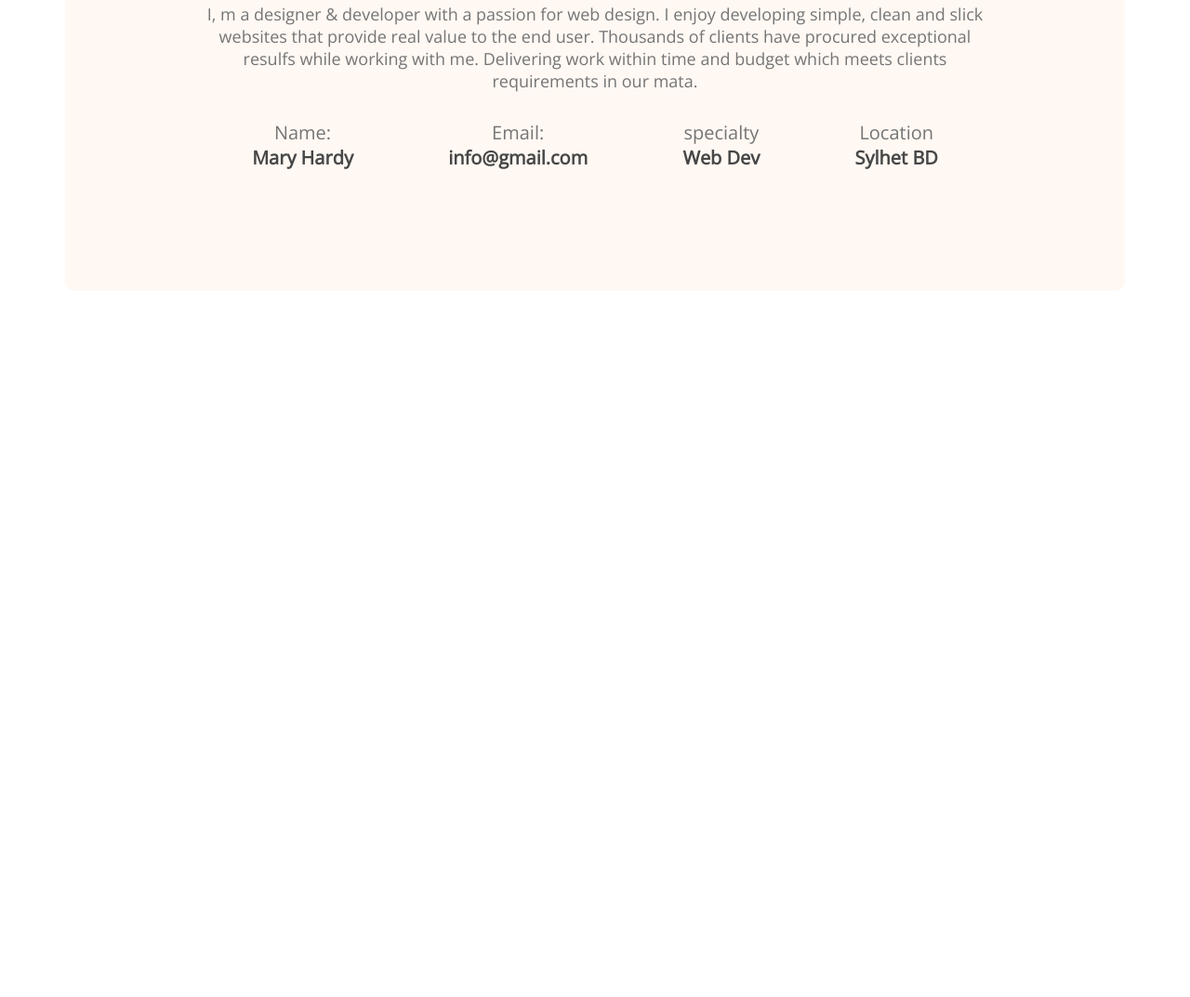
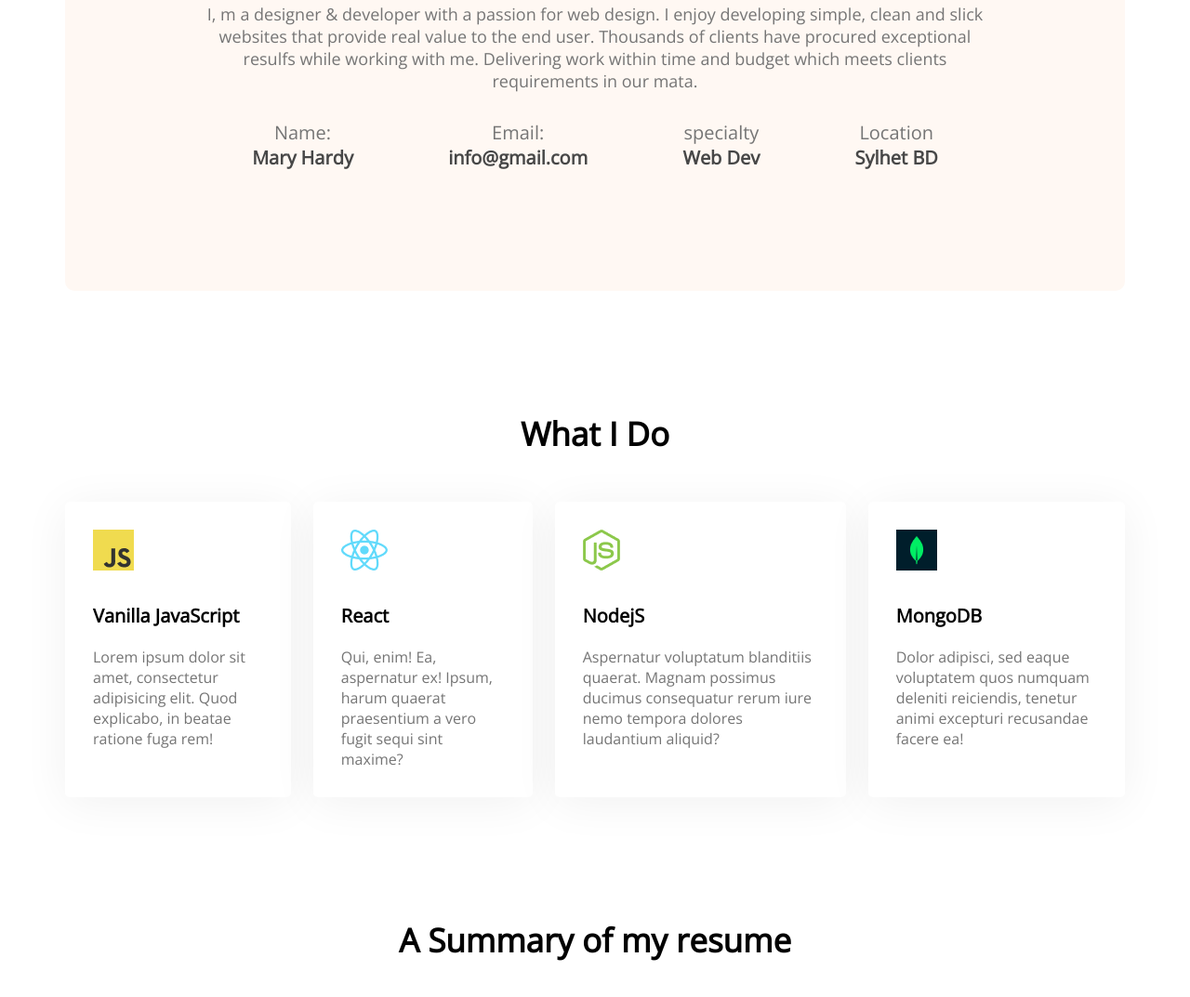
Before and after one commit to masihurnafi23/developer-portfolio, a plain HTML site: page index.html in a window 1280 px wide. Shown: the part 1244-2317 px from the top of the page at 93% size. Before the commit the page ends 1557 px from the top, so only its background shows below. Drawn offline with nearby package versions, Linux system fonts and the light colour scheme.

Commit message:
added skills content

```diff
--- a/index.html
+++ b/index.html
@@ -55,6 +55,44 @@
             </div>
 
         </section>
+        <!-- what i do section -->
+        <section class="what-i-do">
+            <h3 class="section-title">What I Do</h3>
+            <div class="skills-container">
+                <div class="skill">
+                    <img src="images/icons/js.png" alt="">
+                    <p class="skill-title">Vanilla JavaScript</p>
+                    <p class="skill-caption">Lorem ipsum dolor sit amet, consectetur adipisicing elit. Quod explicabo, in beatae ratione fuga rem!</p>
+                </div>
+                <div class="skill">
+                    <img src="images/icons/react.png" alt="">
+                    <p class="skill-title">React</p>
+                    <p class="skill-caption">Qui, enim! Ea, aspernatur ex! Ipsum, harum quaerat praesentium a vero fugit sequi sint maxime?</p>
+                </div>
+                <div class="skill">
+                    <img src="images/icons/nodejs.png" alt="">
+                    <p class="skill-title">NodejS</p>
+                    <p class="skill-caption">Aspernatur voluptatum blanditiis quaerat. Magnam possimus ducimus consequatur rerum iure nemo tempora dolores laudantium aliquid?</p>
+                </div>
+                <div class="skill">
+                    <img src="images/icons/mongo.png" alt="">
+                    <p class="skill-title">MongoDB</p>
+                    <p class="skill-caption">Dolor adipisci, sed eaque voluptatem quos numquam deleniti reiciendis, tenetur animi excepturi recusandae facere ea!</p>
+                </div>
+            </div>
+
+        </section>
+
+        <!-- resume section -->
+        <section class="resume">
+            <h3 class="section-title">A Summary of my resume</h3>
+            <div class="resume-content">
+                <div>
+
+                </div>
+            </div>
+
+        </section>
 
     </main>
     <footer>
--- a/styles/portfolio.css
+++ b/styles/portfolio.css
@@ -123,6 +123,7 @@ section{
     margin-bottom: 20px;
 }
 .skill-caption{
+    color: #757575;
 
 }
 .skill{
```
